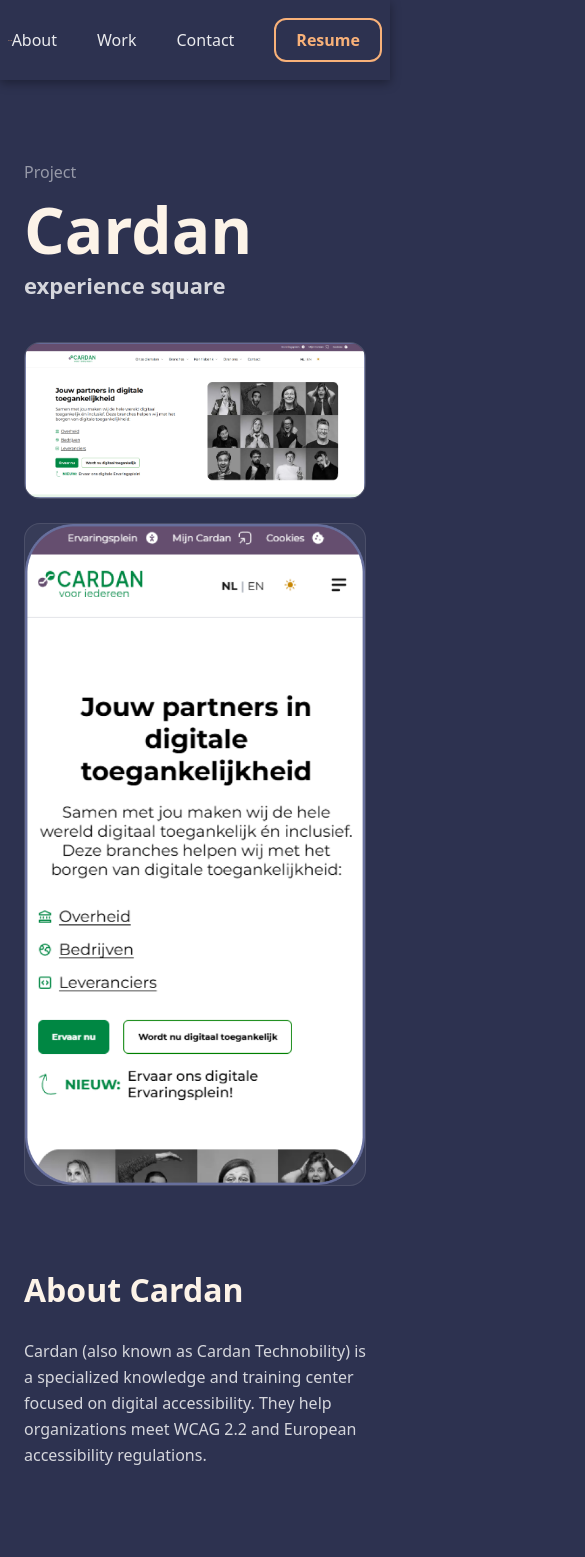
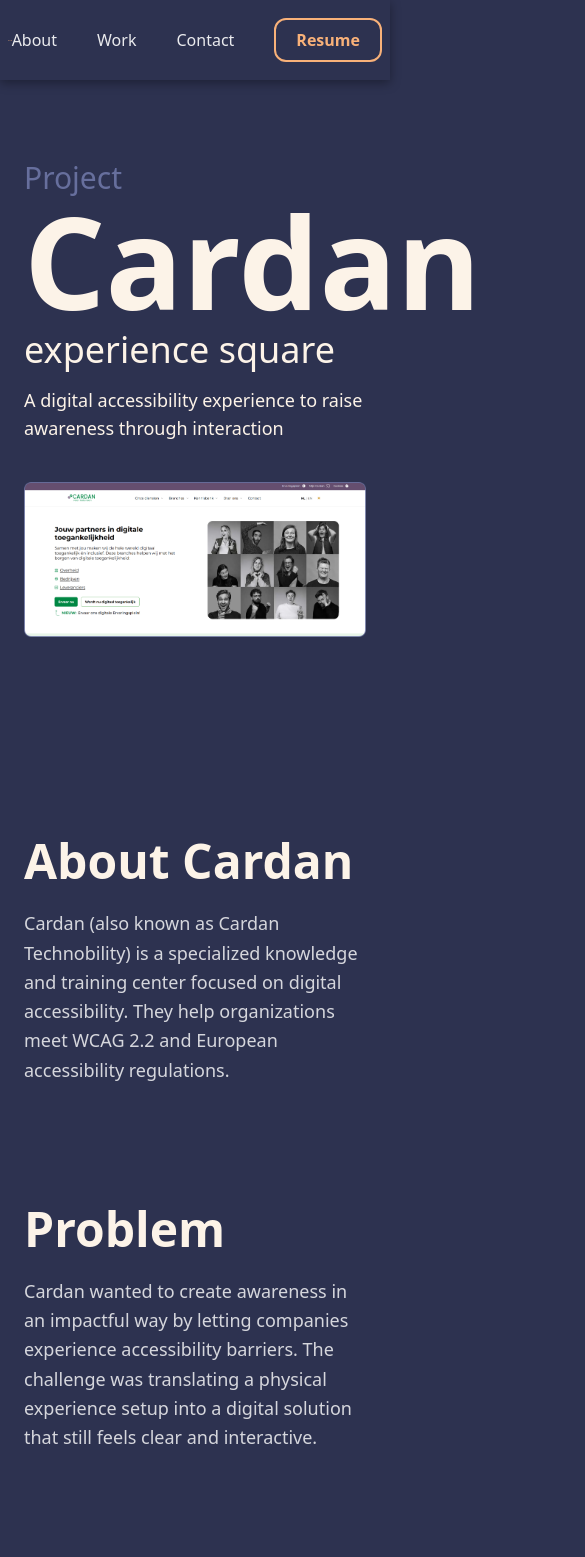
Before and after one commit to Muurthe/showcase-portfoliov2, a Next.js app: page /projects/cardan in a window 390 px wide. Shown: the top 1557 px of the page, 585 px wide, since content can reach past the window. Built offline with nearby package versions, Linux system fonts and the light colour scheme.

Commit message:
fix: fix invalid svg attributes in ExternalLink

```diff
--- a/src/app/projects/[slug]/page.tsx
+++ b/src/app/projects/[slug]/page.tsx
@@ -1,11 +1,14 @@
 import Image from "next/image";
 import Link from "next/link";
 import { notFound } from "next/navigation";
+import GithubIcon from "@/components/icons/GithubIcon";
+import ExternalLinkIcon from "@/components/icons/ExternalLinkIcon";
 
 type Project = {
   slug: string;
   title: string;
   subtitle: string;
+  subdiscription: string;
   introLabel: string;
   heroImages: { src: string; alt: string; className?: string }[];
   about: string;
@@ -15,7 +18,7 @@
   techNote?: string;
   showcaseTitle: string;
   showcaseText: string;
-  showcaseEmbedUrl?: string; // YouTube embed url
+  showcaseVideoSrc?: string;
   reflection: string;
   githubUrl?: string;
   liveUrl?: string;
@@ -27,6 +30,7 @@
     title: "Cardan",
     subtitle: "experience square",
     introLabel: "Project",
+    subdiscription: "A digital accessibility experience to raise awareness through interaction",
     heroImages: [
       {
         src: "/projects/cardan/hero-desktop.png",
@@ -51,8 +55,8 @@
     showcaseTitle: "Showcase",
     showcaseText:
       "The video below shows how users navigate through the stations and experience different accessibility scenarios.",
-    // Tip: Use an embed link like: https://www.youtube.com/embed/VIDEO_ID
-    showcaseEmbedUrl: "https://www.youtube.com/embed/dQw4w9WgXcQ",
+    showcaseVideoSrc: "/projects/cardan/showcase.mp4",
+
     reflection:
       "I learned how important clarity and structure are in accessibility-focused interfaces. I improved my component organization, learned to make interactions more purposeful, and gained confidence working with motion and layout.",
     githubUrl: "https://github.com/yourname/cardan",
@@ -60,27 +64,7 @@
   },
 ];
 
-function IconGithub(props: { className?: string }) {
-  return (
-    <svg viewBox="0 0 24 24" aria-hidden="true" className={props.className}>
-      <path
-        fill="currentColor"
-        d="M12 .5C5.73.5.75 5.6.75 12c0 5.2 3.44 9.6 8.2 11.16.6.12.82-.27.82-.58v-2.1c-3.34.75-4.04-1.46-4.04-1.46-.54-1.42-1.33-1.8-1.33-1.8-1.1-.78.08-.76.08-.76 1.2.09 1.84 1.27 1.84 1.27 1.08 1.9 2.84 1.35 3.54 1.03.11-.8.42-1.35.76-1.66-2.66-.31-5.46-1.37-5.46-6.1 0-1.35.47-2.45 1.24-3.31-.12-.31-.54-1.57.12-3.27 0 0 1.01-.33 3.3 1.26.96-.27 1.98-.4 3-.41 1.02.01 2.04.14 3 .41 2.29-1.59 3.3-1.26 3.3-1.26.66 1.7.24 2.96.12 3.27.77.86 1.24 1.96 1.24 3.31 0 4.74-2.8 5.78-5.47 6.09.43.38.82 1.12.82 2.27v3.37c0 .31.22.7.82.58C19.81 21.6 23.25 17.2 23.25 12 23.25 5.6 18.27.5 12 .5Z"
-      />
-    </svg>
-  );
-}
 
-function IconExternal(props: { className?: string }) {
-  return (
-    <svg viewBox="0 0 24 24" aria-hidden="true" className={props.className}>
-      <path
-        fill="currentColor"
-        d="M14 3h7v7h-2V6.41l-9.29 9.3-1.42-1.42 9.3-9.29H14V3ZM5 5h7v2H7v10h10v-5h2v7H5V5Z"
-      />
-    </svg>
-  );
-}
 
 function Section({
   title,
@@ -90,11 +74,14 @@
   children: React.ReactNode;
 }) {
   return (
-    <section className="mt-20">
-      <h2 className="text-[32px] font-extrabold text-[rgb(var(--text))]">
+    <section className="mt-30">
+      <h2 className="text-5xl font-extrabold text-[rgb(var(--text))]">
         {title}
       </h2>
-      <div className="mt-6 text-white/80 leading-relaxed">{children}</div>
+      <div className="text-lg mt-6 max-w-prose text-white/80 leading-relaxed">
+        {children}
+      </div>
+
     </section>
   );
 }
@@ -113,37 +100,47 @@
     <main className="pt-20">
       <div className="mx-auto w-full max-w-6xl px-6 py-20">
         {/* Top header */}
-        <p className="text-white/50">{project.introLabel}</p>
+        <p className="text-3xl text-[rgb(var(--muted))]">{project.introLabel}</p>
 
-        <div className="mt-4 flex flex-wrap items-end gap-x-4 gap-y-2">
-          <h1 className="text-[64px] font-extrabold leading-[0.95] text-[rgb(var(--text))]">
+        <div className="mt-1 flex flex-wrap items-end gap-x-4 gap-y-2">
+          <h1 className="text-9xl font-extrabold leading-[0.95] text-[rgb(var(--text))]">
             {project.title}
           </h1>
-          <p className="text-[22px] font-semibold text-white/80">
+          <p className="text-4xl text-[rgb(var(--text))]">
             {project.subtitle}
           </p>
+          <p className="text-lg w-full text-[rgb(var(--text))] mt-2">{project.subdiscription}</p>
         </div>
 
         {/* Hero images */}
-        <div className="mt-10 grid gap-6 md:grid-cols-3">
-          <div className="md:col-span-2 overflow-hidden rounded-2xl border border-white/10 bg-white/5">
+        <div className="relative mt-10 mb-50">
+          <div className="relative z-10 overflow-hidden">
             <Image
-              src={project.heroImages[0].src}
-              alt={project.heroImages[0].alt}
-              width={1400}
+              src="/projects/cardan/hero-desktop.png"
+              alt="Desktop view"
+              width={1200}
               height={900}
-              className="h-auto w-full object-cover"
+              className="w-230 h-auto object-cover"
               priority
             />
           </div>
 
-          <div className="overflow-hidden rounded-2xl border border-white/10 bg-white/5">
+          <div
+            className="
+            absolute
+            left-210
+            top-20
+            z-20
+            w-60
+            overflow-hidden
+            "
+          >
             <Image
-              src={project.heroImages[1].src}
-              alt={project.heroImages[1].alt}
-              width={700}
-              height={900}
-              className="h-auto w-full object-cover"
+              src="/projects/cardan/hero-mobile.png"
+              alt="Mobile view"
+              width={400}
+              height={800}
+              className="w-full h-auto object-cover"
             />
           </div>
         </div>
@@ -175,44 +172,45 @@
         <Section title={project.showcaseTitle}>
           <p>{project.showcaseText}</p>
 
-          {project.showcaseEmbedUrl && (
+          {project.showcaseVideoSrc && (
             <div className="mt-8 overflow-hidden rounded-2xl border border-white/10 bg-black/30">
-              <div className="aspect-video w-full">
-                <iframe
-                  className="h-full w-full"
-                  src={project.showcaseEmbedUrl}
-                  title="Project showcase video"
-                  allow="accelerometer; autoplay; clipboard-write; encrypted-media; gyroscope; picture-in-picture"
-                  allowFullScreen
-                />
-              </div>
+              <video
+                src={project.showcaseVideoSrc}
+                className="aspect-video w-full"
+                controls
+                muted
+                playsInline
+                preload="metadata"
+              />
             </div>
           )}
+
+
 
           <div className="mt-6 flex items-center gap-4 text-white/90">
             {project.githubUrl && (
               <a
-                href={project.githubUrl}
+                href="https://github.com/jarvin-s/cardan"
                 target="_blank"
                 rel="noreferrer"
                 className="hover:text-white transition"
                 aria-label="GitHub"
                 title="GitHub"
               >
-                <IconGithub className="h-6 w-6" />
+                <GithubIcon className="h-6 w-6" />
               </a>
             )}
 
             {project.liveUrl && (
               <a
-                href={project.liveUrl}
+                href="https://cardan-groep-1.vercel.app/nl"
                 target="_blank"
                 rel="noreferrer"
                 className="hover:text-white transition"
                 aria-label="Live"
                 title="Live"
               >
-                <IconExternal className="h-6 w-6" />
+                <ExternalLinkIcon className="h-6 w-6" />
               </a>
             )}
           </div>
--- a/src/components/icons/ExternalLinkIcon.tsx
+++ b/src/components/icons/ExternalLinkIcon.tsx
@@ -4,7 +4,7 @@
 }) {
     return (
         <svg width="41" height="38" viewBox="0 0 41 38" fill="none" xmlns="http://www.w3.org/2000/svg">
-            <path d="M31.0784 17.4347V29.9621C31.082 30.4392 30.9849 30.9122 30.7928 31.3534C30.6007 31.7946 30.3175 32.1951 29.9598 32.5315C29.602 32.8678 29.1769 33.1333 28.7093 33.3123C28.2418 33.4913 27.7412 33.5802 27.2368 33.5739H8.43494C7.92873 33.5801 7.42635 33.4903 6.95742 33.3098C6.4885 33.1293 6.06252 32.8619 5.70463 32.5232C5.34674 32.1845 5.06417 31.7814 4.87361 31.3378C4.68304 30.8941 4.58833 30.4188 4.59506 29.94V12.1544C4.58901 11.6756 4.68425 11.2005 4.87516 10.7571C5.06607 10.3136 5.34881 9.91073 5.70675 9.57214C6.06468 9.23356 6.49058 8.9661 6.95939 8.78551C7.4282 8.60491 7.93045 8.51483 8.43661 8.52055H21.6783M35.4928 4.34473L17.8367 21.0464M35.4928 4.34473H26.6639M35.4928 4.34473V12.6964" stroke="#FCF3E8" stroke-width="2" stroke-linecap="round" stroke-linejoin="round" />
+            <path d="M31.0784 17.4347V29.9621C31.082 30.4392 30.9849 30.9122 30.7928 31.3534C30.6007 31.7946 30.3175 32.1951 29.9598 32.5315C29.602 32.8678 29.1769 33.1333 28.7093 33.3123C28.2418 33.4913 27.7412 33.5802 27.2368 33.5739H8.43494C7.92873 33.5801 7.42635 33.4903 6.95742 33.3098C6.4885 33.1293 6.06252 32.8619 5.70463 32.5232C5.34674 32.1845 5.06417 31.7814 4.87361 31.3378C4.68304 30.8941 4.58833 30.4188 4.59506 29.94V12.1544C4.58901 11.6756 4.68425 11.2005 4.87516 10.7571C5.06607 10.3136 5.34881 9.91073 5.70675 9.57214C6.06468 9.23356 6.49058 8.9661 6.95939 8.78551C7.4282 8.60491 7.93045 8.51483 8.43661 8.52055H21.6783M35.4928 4.34473L17.8367 21.0464M35.4928 4.34473H26.6639M35.4928 4.34473V12.6964" stroke="#FCF3E8" strokeWidth="2" strokeLinecap="round" strokeLinejoin="round" />
         </svg>
     );
 }
--- a/src/components/layout/Footer.tsx
+++ b/src/components/layout/Footer.tsx
@@ -90,7 +90,7 @@
                                     aria-label="Email"
 
                                 >
-                                    <MailIcon className="h-9 w-9 opacity-90 hover:opacity-100" />
+                                    <MailIcon className="h-9 w-9 " />
                                 </a>
 
                                 <a
@@ -100,7 +100,7 @@
                                     aria-label="LinkedIn"
                                     className="opacity-90 transition hover:opacity-100"
                                 >
-                                    <LinkedinIcon className="h-9 w-9 opacity-90 hover:opacity-100" />
+                                    <LinkedinIcon className="h-9 w-9 " />
                                 </a>
 
                                 <a
@@ -110,7 +110,7 @@
                                     aria-label="GitHub"
                                     className="opacity-90 transition hover:opacity-100"
                                 >
-                                    <GithubIcon className="h-9 w-9 opacity-90 hover:opacity-100" />
+                                    <GithubIcon className="h-9 w-9 " />
                                 </a>
                             </div>
                         </div>
```
